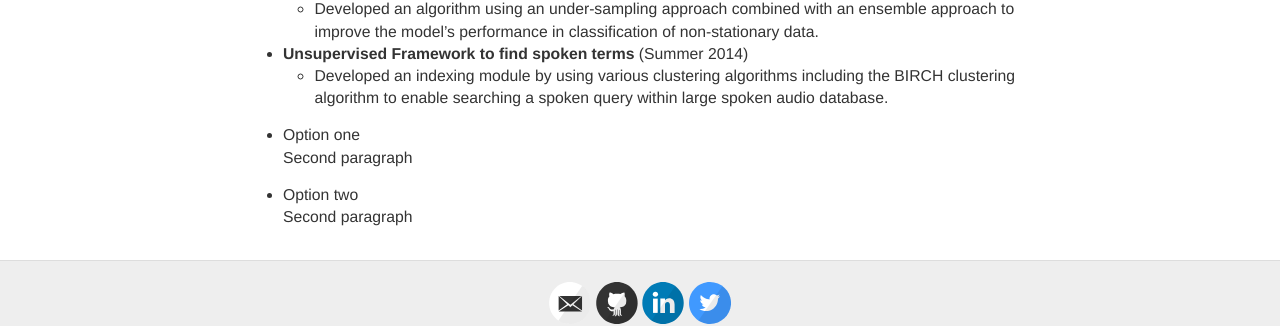
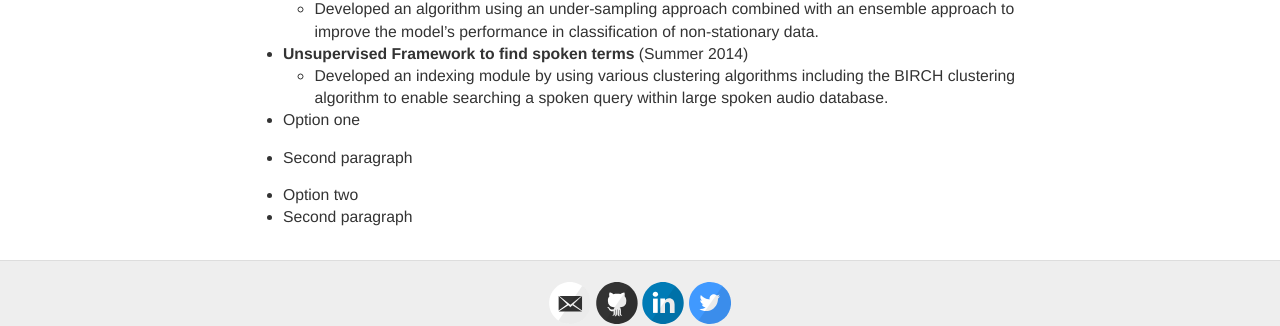
Before and after one commit to bmurali1994/bmurali1994.github.io, a Jekyll site: the page built from research/index.md, in a window 1280 px wide. Shown: the part 1088-1414 px from the top of the page. Built offline with Jekyll 4.4.1, drawn with Linux system fonts in a browser that asks for light colours.

Commit message:
checking

```diff
--- a/research/index.md
+++ b/research/index.md
@@ -80,7 +80,7 @@ the model’s performance in classification of non-stationary data.
 	- Developed an indexing module by using various clustering algorithms including the BIRCH clustering algorithm to enable searching a spoken query within large spoken audio database.
 
 - Option one
- Second paragraph
+ - Second paragraph
 
 - Option two
- Second paragraph
+ - Second paragraph
```
